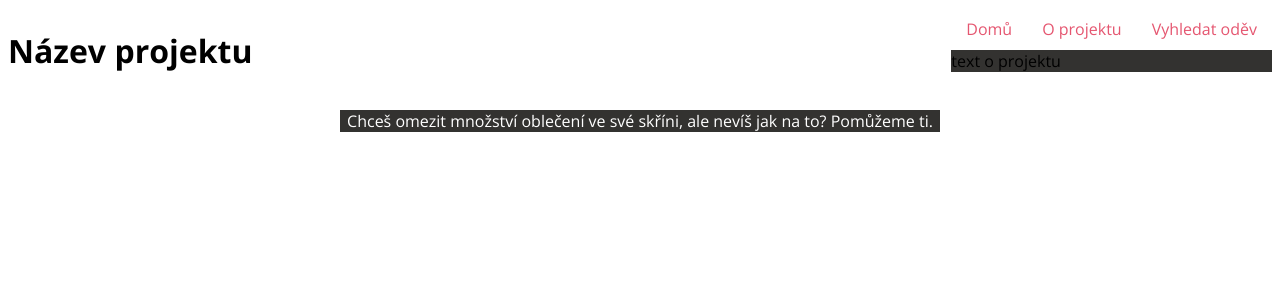
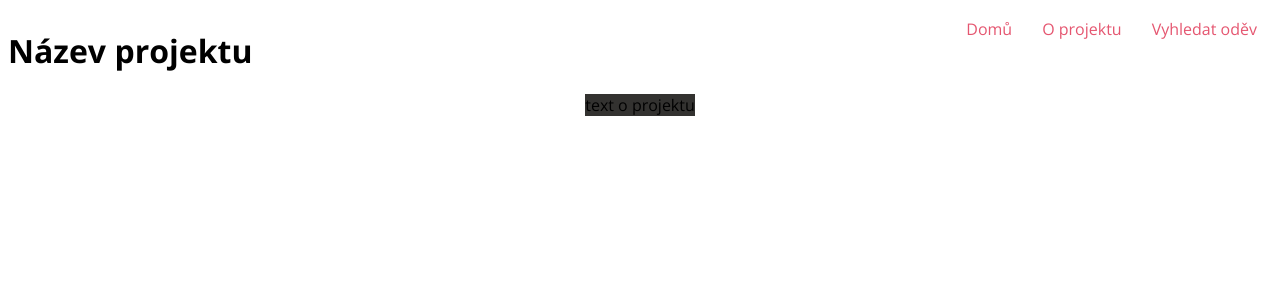
Before and after one commit to SchallDa/finalni-projekt-DA, a React app: page /oprojektu in a window 1280 px wide. Shown: the top 300 px of the page. Built offline with nearby package versions, Linux system fonts and the light colour scheme.

Commit message:
main routing finished

```diff
--- a/src/components/Header/BurgerMenu/index.jsx
+++ b/src/components/Header/BurgerMenu/index.jsx
@@ -2,6 +2,7 @@ import React from 'react';
 import { slide as Menu } from 'react-burger-menu';
 import { Link, Outlet } from 'react-router-dom';
 import './style.css';
+import { Layout } from '../../Layout';
 
 export const BurgerMenu = () => {
   return (
@@ -10,11 +11,13 @@ export const BurgerMenu = () => {
     // zatím BM neumí odkazovat na jednotlivé stránky
     <>
       <Menu>
-        <Link to="/">Domů</Link>
-        <Link to="/oprojektu">O projektu</Link>
-        <Link to="/vyhledatodev">Vyhledat oděv</Link>
+        <nav>
+          <Link to="/">Domů</Link>
+          <Link to="/oprojektu">O projektu</Link>
+          <Link to="/vyhledatodev">Vyhledat oděv</Link>
+        </nav>
       </Menu>
-      <Outlet />
+      {/* <Outlet /> */}
     </>
   );
 };
--- a/src/components/Header/index.jsx
+++ b/src/components/Header/index.jsx
@@ -9,7 +9,7 @@ import { Navbar } from './Navbar';
 export const Header = () => {
   return (
     <>
-      <div class="header">
+      <div className="header">
         <h1>Název projektu</h1>
         <div className="burgerMenu-container">
           <div className="App" id="outer-container">
@@ -22,7 +22,7 @@ export const Header = () => {
         </div>
         <div className="navbar-container">
           <Navbar />
-          <Outlet />
+          {/* <Outlet /> */}
         </div>
       </div>
     </>
--- /dev/null
+++ b/src/components/Layout/index.jsx
@@ -0,0 +1,17 @@
+import React from "react";
+import { Outlet, Link } from "react-router-dom";
+import { Header } from "../Header";
+
+export const Layout = () => {
+    return (
+        <>
+        <Header/>
+        {/* <nav>
+            <Link to="/">Domů</Link>
+            <Link to="/oprojektu">O projektu</Link>
+            <Link to="/vyhledatodev">Vyhledat oděv</Link>
+        </nav> */}
+        <Outlet />
+        </>
+    )
+};
--- a/index.html
+++ b/src/index.html
@@ -3,7 +3,7 @@
   <head>
     <meta charset="UTF-8" />
     <meta name="viewport" content="width=device-width, initial-scale=1.0" />
-    <link rel="stylesheet" href="src/style.css">
+
     <title></title>
   </head>
   <body>
--- a/src/index.jsx
+++ b/src/index.jsx
@@ -1,33 +1,33 @@
 import React from 'react';
 import { createRoot } from 'react-dom/client';
 import './style.css';
-import { createBrowserRouter, RouterProvider, } from 'react-router-dom';
+import { createBrowserRouter, RouterProvider, Route, Routes } from 'react-router-dom';
 import { ClothesMenu } from './pages/ClothesMenu';
 import { ProjectInfo } from './pages/ProjectInfo';
 import { ErrorPage } from './pages/ErrorPage';
 import { HomePage } from './pages/HomePage';
-//  const src=()=> {
+import { Layout } from './components/Layout';
+import { Header } from './components/Header';
+
+//  export const App = () => {
 //   return (
-//     <App/>
+//     <>
+//       <Link to="/">Domů</Link>
+//       <Link to="/oprojektu">O projektu</Link>
+//       <Link to="/vyhledatodev">Vyhledat oděv</Link>
+//     </>
 //   )
-//  };
-const App =()=> {
-  return (
-<>
-
-</>
-  )
-};
+// };
 const router = createBrowserRouter([
   {
     path: '/',
-      element: <HomePage/>,
+    element: <Layout />,
     errorElement: <ErrorPage />,
     children: [
-      //   {
-      //     path: '/domu',
-      //     element: <Home />,
-      // },
+      {
+      path:'/',
+      element: <HomePage />,
+      },
       {
         path: '/oprojektu',
         element: <ProjectInfo />,
@@ -39,6 +39,7 @@ const router = createBrowserRouter([
 
     ],
   },
+
 ]);
 
 
--- a/src/pages/ClothesMenu/index.jsx
+++ b/src/pages/ClothesMenu/index.jsx
@@ -1,6 +1,6 @@
 import React from "react";
 import './style.css';
-import { Header } from "../../components/Header";
+
 
 export const ClothesMenu =()=> {
     return (
--- a/src/pages/ErrorPage/index.jsx
+++ b/src/pages/ErrorPage/index.jsx
@@ -1,5 +1,5 @@
 import React from "react";
-import { Header } from "../../components/Header";
+
 
 export const ErrorPage = () => {
     return (
--- a/src/pages/HomePage/index.jsx
+++ b/src/pages/HomePage/index.jsx
@@ -1,11 +1,11 @@
 import React from 'react';
 import './style.css';
-import { Header } from '../../components/Header';
+
 
 export const HomePage = () => {
   return (
     <>
-    <Header/>
+
       <div className="container">
         <div className="main__image"></div>
         <p className="main__intro">
--- a/src/pages/ProjectInfo/index.jsx
+++ b/src/pages/ProjectInfo/index.jsx
@@ -1,6 +1,5 @@
 import React from "react";
 import './style.css';
-import { Header } from "../../components/Header";
 
 export const ProjectInfo =()=> {
     return (
--- a/src/style.css
+++ b/src/style.css
@@ -15,3 +15,8 @@ html {
   margin-left: auto;
   background-color: #333230;
 }
+#app {
+  min-height: 100vh;
+  display: flex;
+  flex-direction: column;
+}
--- a/webpack.config.js
+++ b/webpack.config.js
@@ -45,7 +45,7 @@ module.exports = {
   },
   plugins: [
     new HtmlWebpackPlugin({
-      template: 'index.html',
+      template: './src/index.html',
     }),
     new CopyPlugin({
       patterns: [
```
Also changed, not shown: src/components/Header/Navbar/index.jsx (+5 -4 lines). Lines whose indentation alone changed are shown as unchanged.
